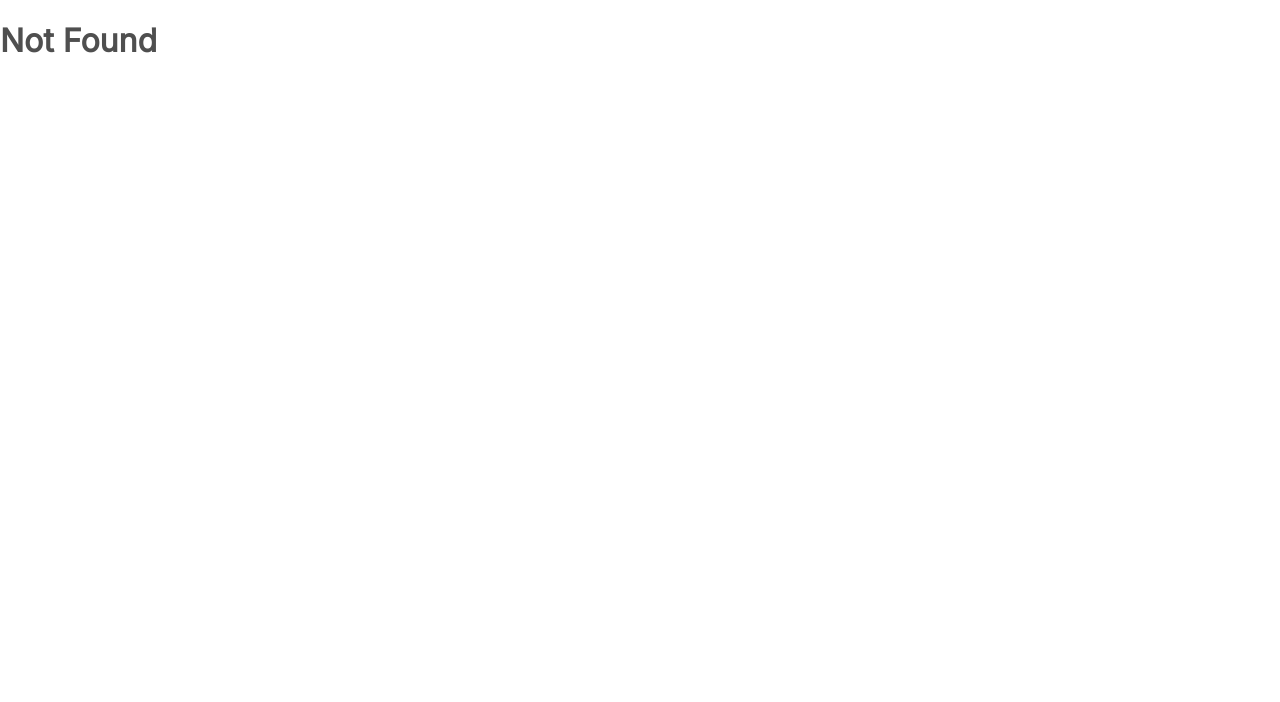
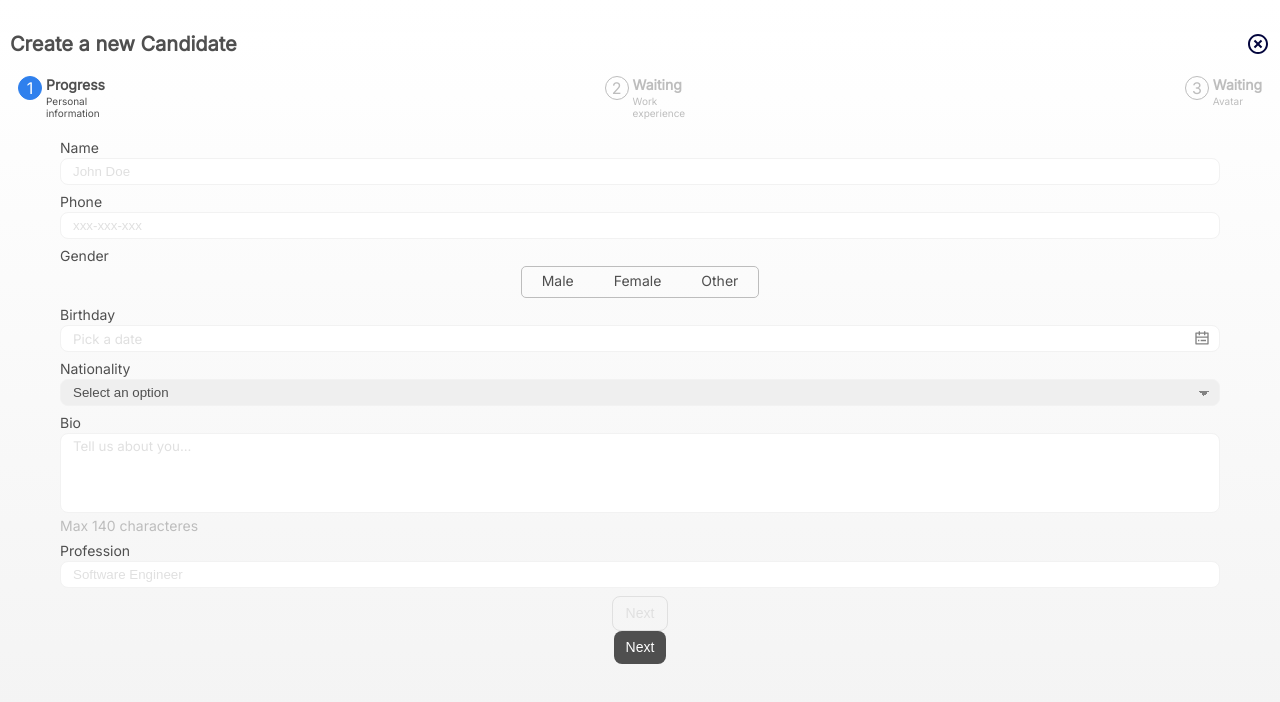
Before and after one commit to scribani/linkeable, a React (Create React App) app: page /create in a window 1280 px wide. Shown: the top 702 px of the page. Built offline with nearby package versions, Linux system fonts and the light colour scheme.

Commit message:
Added form of personal information

```diff
--- a/src/App.js
+++ b/src/App.js
@@ -5,6 +5,7 @@ import Candidates from "./pages/Candidates";
 import Login from "./pages/Login";
 import NewCandidate from "./pages/NewCandidate";
 import NotFound from "./pages/NotFound";
+import PersonalInformationForm from "./pages/PersonalInformationForm";
 
 const globalCSS = css`
   @import url("https://fonts.googleapis.com/css2?family=Inter&display=swap");
@@ -14,13 +15,18 @@ const globalCSS = css`
     --gray-4: #bdbdbd;
     --gray-5: #e0e0e0;
     --card-shadow: 2px 2px 0px #bdbdbd;
+    --blue-c: #2f80ed;
   }
   * {
     box-sizing: border-box;
+    margin: 0;
   }
-  body {
+  html, body {
+    height: 100% !important;
+    margin: 0;
     font-family: "Inter", sans-serif;
     color: var(--gray-2);
+    background: linear-gradient(180deg, #ffffff 0%, #f2f2f2 100%);
   }
 `;
 
@@ -33,6 +39,7 @@ function App() {
           <Route exact path="/" component={Login} />
           <Route path="/candidates" component={Candidates} />
           <Route path="/new-candidate" component={NewCandidate} />
+          <Route path="/create" component={PersonalInformationForm} />
           <Route component={NotFound} />
         </Switch>
       </Router>
--- a/src/components/Buttons.js
+++ b/src/components/Buttons.js
@@ -1,4 +1,17 @@
 import styled from "@emotion/styled";
+
+export const LargeButtonDisable = styled.button`
+  padding: 8px 12px;
+  font-size: 14px;
+  line-height: 17px;
+  width: 56px;
+  background: transparent;
+  color: var(--gray-5);
+  border: 1px solid var(--gray-5);
+  border-radius: 8px;
+  cursor: not-allowed;
+  margin: auto;
+`;
 
 export const LargeButton = styled.button`
   padding: 8px 12px;
@@ -8,16 +21,19 @@ export const LargeButton = styled.button`
   background-color: var(--gray-2);
   border: none;
   border-radius: 8px;
+  cursor: pointer;
 `;
 
 export const MediumButton = styled(LargeButton)`
   padding: 4px 12px;
+  cursor: pointer;
 `;
 
 export const SmallButton = styled(LargeButton)`
   padding: 2px 8px;
   font-size: 12px;
   line-height: 15px;
+  cursor: pointer;
 `;
 
 export const IconButton = styled.button`
@@ -27,4 +43,13 @@ export const IconButton = styled.button`
   border: 1px solid #bdbdbd;
   box-shadow: var(--card-shadow);
   border-radius: 100px;
+  cursor: pointer;
 `;
+
+export const CloseButton = styled.img`
+  cursor: pointer;
+  transition: all 0.2s ease-in-out;
+  &:hover {
+    transform: scale(0.7);
+  }
+`;
--- a/src/components/Forms.js
+++ b/src/components/Forms.js
@@ -1,5 +1,191 @@
 import styled from "@emotion/styled";
+import calendar from "../assets/calendar.svg";
 
-export const TitleForm = styled.h1`
+export const FlexTitleForm = styled.div`
+  display: flex;
+  justify-content: space-between;
+  margin: 32px 12px 20px 10px;
+`;
 
+export const ProgressBar = styled.div`
+  display: flex;
+  flex-direction: row;
+  justify-content: space-between;
+  margin: 0 18px;
 `;
+
+export const ProgressStatus = styled.div`
+  display: flex;
+  align-items: flex-start;
+`;
+
+// C in the last part of the variables means COMPLETED
+// NC in the last part of the variables means NO-COMPLETED
+
+export const NumberProgressC = styled.div`
+  display: flex;
+  align-items: center;
+  justify-content: center;
+  font-size: 16px;
+  line-height: 19px;
+  width: 24px;
+  height: 24px;
+  border: 1px solid var(--blue-c);
+  background-color: var(--blue-c);
+  color: white;
+  border-radius: 50%;
+`;
+
+export const NumberProgressNC = styled.div`
+  display: flex;
+  align-items: center;
+  justify-content: center;
+  font-size: 16px;
+  line-height: 19px;
+  width: 24px;
+  height: 24px;
+  border: 1px solid var(--gray-4);
+  color: var(--gray-4);
+  border-radius: 50%;
+`;
+
+export const TextProgress = styled.div`
+  display: flex;
+  flex-direction: column;
+  margin-left: 4px;
+`;
+
+export const StateProgressNC = styled.h2`
+  font-size: 14px;
+  line-height: 17px;
+  margin-bottom: 2px;
+  color: var(--gray-4);
+`;
+
+export const Form = styled.form`
+  margin: 20px 60px 32px;
+  display: flex;
+  flex-direction: column;
+`;
+
+export const Input = styled.input`
+  border: 1px solid #f2f2f2;
+  box-sizing: border-box;
+  border-radius: 8px;
+  width: 100%;
+  height: 27px;
+  padding: 4px 12px;
+  margin-bottom: 8px;
+  color: var(--gray-2);
+  &::placeholder {
+    color: var(--gray-5);
+  }
+  &:focus {
+    outline: none;
+    border-color: gray;
+  }
+`;
+
+export const Select = styled.select`
+  appearance: none;
+  border: 1px solid #f2f2f2;
+  box-sizing: border-box;
+  border-radius: 8px;
+  width: 100%;
+  height: 27px;
+  padding: 4px 12px;
+  margin-bottom: 8px;
+  color: var(--gray-2);
+  background-image: linear-gradient(45deg, transparent 50%, var(--gray-3) 50%),
+    linear-gradient(135deg, var(--gray-3) 50%, transparent 50%),
+    linear-gradient(to right, #ccc, #ccc);
+  background-position: calc(100% - 15px) calc(0.8em + 0.1px),
+    calc(100% - 10px) calc(0.8em + 0.1px), calc(100% - 2.5em) 10em;
+  background-size: 5px 5px, 5px 5px, 1px 1.5em;
+  background-repeat: no-repeat;
+  &:focus {
+    outline: none;
+    border-color: gray;
+  }
+`;
+
+export const TextArea = styled.textarea`
+  font-family: "Inter", sans-serif;
+  resize: none;
+  border: 1px solid #f2f2f2;
+  box-sizing: border-box;
+  border-radius: 8px;
+  width: 100%;
+  height: 80px;
+  padding: 4px 12px;
+  color: var(--gray-2);
+  &::placeholder {
+    color: var(--gray-5);
+  }
+  &:focus {
+    outline: none;
+    border-color: gray;
+  }
+`;
+
+export const InputDate = styled.input`
+  font-family: "Inter", sans-serif;
+  border: 1px solid #f2f2f2;
+  box-sizing: border-box;
+  border-radius: 8px;
+  width: 100%;
+  height: 27px;
+  padding: 4px 12px;
+  margin-bottom: 8px;
+  color: var(--gray-2);
+  background-image: url(${calendar});
+  background-position: calc(100% - 10px) calc(0.4em + 0.1px),
+    calc(100% - 5px) calc(0.8em + 0.1px), calc(100% - 2.5em) 10em;
+  background-repeat: no-repeat;
+  &::placeholder {
+    color: var(--gray-5);
+  }
+  &:focus {
+    outline: none;
+    border-color: gray;
+    color: rgba(255, 255, 255, 0.46) !important;
+  }
+  &::-webkit-calendar-picker-indicator {
+    color: rgba(0, 0, 0, 0);
+    opacity: 1;
+    display: block;
+    background: url(calendar) no-repeat;
+    margin-top: 5px;
+  }
+`;
+
+export const InputRadio = styled.input`
+  position: absolute;
+  visibility: hidden;
+  display: none;
+  &:checked + Label {
+    color: white;
+    background: var(--gray-3);
+  }
+`;
+
+export const Label = styled.label`
+  height: 30px !important;
+  border-radius: 5px;
+  font-size: 14px;
+  line-height: 17px;
+  text-align: center;
+  color: var(--gray-2);
+  display: inline-block;
+  cursor: pointer;
+  padding: 5px 20px;
+`;
+
+export const LabelForm = styled.label`
+  border: 1px solid #BDBDBD;
+  display: inline-block;
+  margin: auto;
+  border-radius: 5px;
+  overflow: hidden;
+  margin-bottom: 8px;
+`;
--- /dev/null
+++ b/src/components/Texts.js
@@ -0,0 +1,39 @@
+import styled from "@emotion/styled";
+
+export const TitleForm = styled.h1`
+  font-weight: 600;
+  font-size: 20px;
+  line-height: 24px;
+`;
+
+export const StateProgressC = styled.h2`
+  font-size: 14px;
+  line-height: 17px;
+  margin-bottom: 2px;
+  color: var(--gray-2);
+`;
+
+export const StepProgressC = styled.p`
+  font-size: 10px;
+  line-height: 12px;
+  color: var(--gray-2);
+`;
+
+export const StepProgressNC = styled.p`
+  font-size: 10px;
+  line-height: 12px;
+  color: var(--gray-4);
+`;
+
+export const NameInput = styled.p`
+  font-size: 14px;
+  line-height: 17px;
+  margin-bottom: 2px;
+`;
+
+export const MaxCh = styled.p`
+  font-size: 14px;
+  line-height: 17px;
+  margin-bottom: 8px;
+  color: var(--gray-4);
+`;
--- a/src/index.css
+++ b/src/index.css
@@ -1,13 +1,13 @@
 body {
   margin: 0;
-  font-family: -apple-system, BlinkMacSystemFont, 'Segoe UI', 'Roboto', 'Oxygen',
-    'Ubuntu', 'Cantarell', 'Fira Sans', 'Droid Sans', 'Helvetica Neue',
+  font-family: -apple-system, BlinkMacSystemFont, "Segoe UI", "Roboto", "Oxygen",
+    "Ubuntu", "Cantarell", "Fira Sans", "Droid Sans", "Helvetica Neue",
     sans-serif;
   -webkit-font-smoothing: antialiased;
   -moz-osx-font-smoothing: grayscale;
 }
 
 code {
-  font-family: source-code-pro, Menlo, Monaco, Consolas, 'Courier New',
+  font-family: source-code-pro, Menlo, Monaco, Consolas, "Courier New",
     monospace;
 }
--- a/src/pages/PersonalInformationForm.js
+++ b/src/pages/PersonalInformationForm.js
@@ -1,11 +1,118 @@
-import { TitleForm } from "../components/Forms"
+import { FlexTitleForm, TextProgress, ProgressBar, ProgressStatus } from "../components/Forms";
+import { NumberProgressNC, StateProgressNC, NumberProgressC } from "../components/Forms";
+import { InputDate, InputRadio, Label, LabelForm } from "../components/Forms";
+import { Form, Input, Select, TextArea } from "../components/Forms";
+import { MaxCh, NameInput, StateProgressC, StepProgressC, StepProgressNC, TitleForm } from "../components/Texts";
+import { CloseButton, LargeButton, LargeButtonDisable } from "../components/Buttons";
+import cancelButton from "../assets/cancel.svg";
 
 const PersonalInformationForm = () => {
   return (
     <div>
-      <TitleForm>Create a new Candidate</TitleForm>
+      <FlexTitleForm>
+        <TitleForm>Create a new Candidate</TitleForm>
+        <CloseButton src={cancelButton} alt="close" />
+      </FlexTitleForm>
+      <ProgressBar>
+        <ProgressStatus>
+          <NumberProgressC>1</NumberProgressC>
+          <TextProgress>
+            <StateProgressC>Progress</StateProgressC>
+            <StepProgressC>Personal</StepProgressC>
+            <StepProgressC>information</StepProgressC>
+          </TextProgress>
+        </ProgressStatus>
+
+        <ProgressStatus>
+          <NumberProgressNC>2</NumberProgressNC>
+          <TextProgress>
+            <StateProgressNC>Waiting</StateProgressNC>
+            <StepProgressNC>Work</StepProgressNC>
+            <StepProgressNC>experience</StepProgressNC>
+          </TextProgress>
+        </ProgressStatus>
+
+        <ProgressStatus>
+          <NumberProgressNC>3</NumberProgressNC>
+          <TextProgress>
+            <StateProgressNC>Waiting</StateProgressNC>
+            <StepProgressNC>Avatar</StepProgressNC>
+          </TextProgress>
+        </ProgressStatus>
+      </ProgressBar>
+
+      <Form>
+        <label>
+          <NameInput>Name</NameInput>
+          <Input type="text" name="name" placeholder="John Doe" />
+        </label>
+        <label>
+          <NameInput>Phone</NameInput>
+          <Input type="text" name="phone" placeholder="xxx-xxx-xxx"/>
+        </label>
+        <NameInput>Gender</NameInput>
+        <LabelForm>
+          <InputRadio type="radio" id="male" value="male" name="gender" />
+          <Label htmlFor="male">Male</Label>
+          <InputRadio type="radio" id="female" value="female" name="gender" />
+          <Label htmlFor="female">Female</Label>
+          <InputRadio type="radio" id="other" value="other" name="gender" />
+          <Label htmlFor="other">Other</Label>
+        </LabelForm>
+        <label>
+          <NameInput>Birthday</NameInput>
+          <InputDate
+            type="text"
+            onFocus={(e) => {
+              e.currentTarget.type = "date";
+              e.currentTarget.focus();
+            }}
+            placeholder="Pick a date"
+          />
+        </label>
+        <label>
+          <NameInput>Nationality</NameInput>
+          <Select name="nationality" id="nationality" defaultValue={'DEFAULT'}>
+            <option value="DEFAULT" disabled hidden>
+              Select an option
+            </option>
+            <option value="argentina">Argentina</option>
+            <option value="bolivia">Bolivia</option>
+            <option value="chile">Chile</option>
+            <option value="colombia">Colombia</option>
+            <option value="ecuador">Ecuador</option>
+            <option value="peru">Peru</option>
+            <option value="venezuela">Venezuela</option>
+            <option value="other">Other</option>
+          </Select>
+        </label>
+        <label>
+          <NameInput>Bio</NameInput>
+          <TextArea
+            type="text"
+            name="bio"
+            maxlength="140"
+            placeholder="Tell us about you..."
+          ></TextArea>
+          <MaxCh>Max 140 characteres</MaxCh>
+        </label>
+        <label>
+          <NameInput>Profession</NameInput>
+          <Input
+            type="text"
+            name="profession"
+            placeholder="Software Engineer"
+          />
+        </label>
+        <LargeButtonDisable type="submit" value="Submit" disabled>
+          Next
+        </LargeButtonDisable>
+        <LargeButton style={{margin: "auto"}} type="submit" value="Submit">
+          Next
+        </LargeButton>
+      </Form>
     </div>
-  )
-}
+  );
+};
 
-export default PersonalInformationForm
+export default PersonalInformationForm;
```
Also changed, not shown: src/assets/calendar.svg (added), src/assets/cancel.svg.
